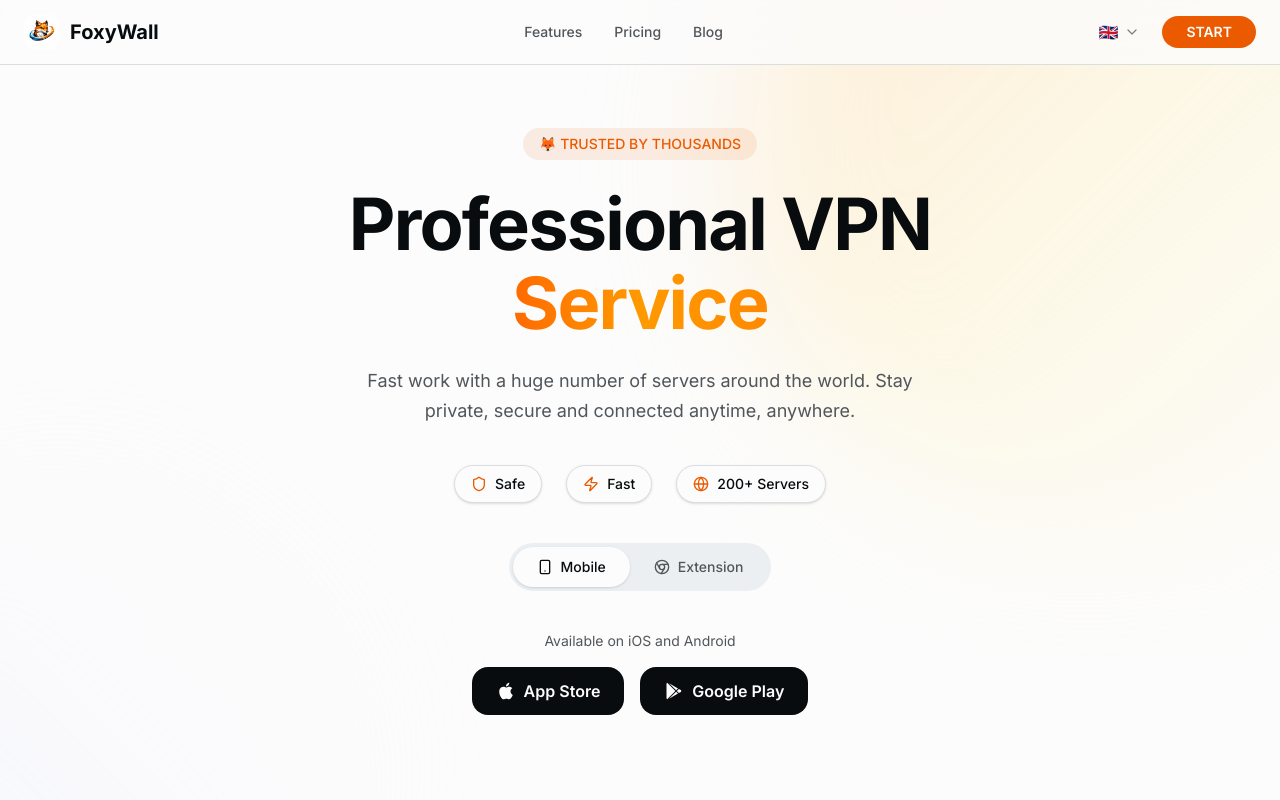
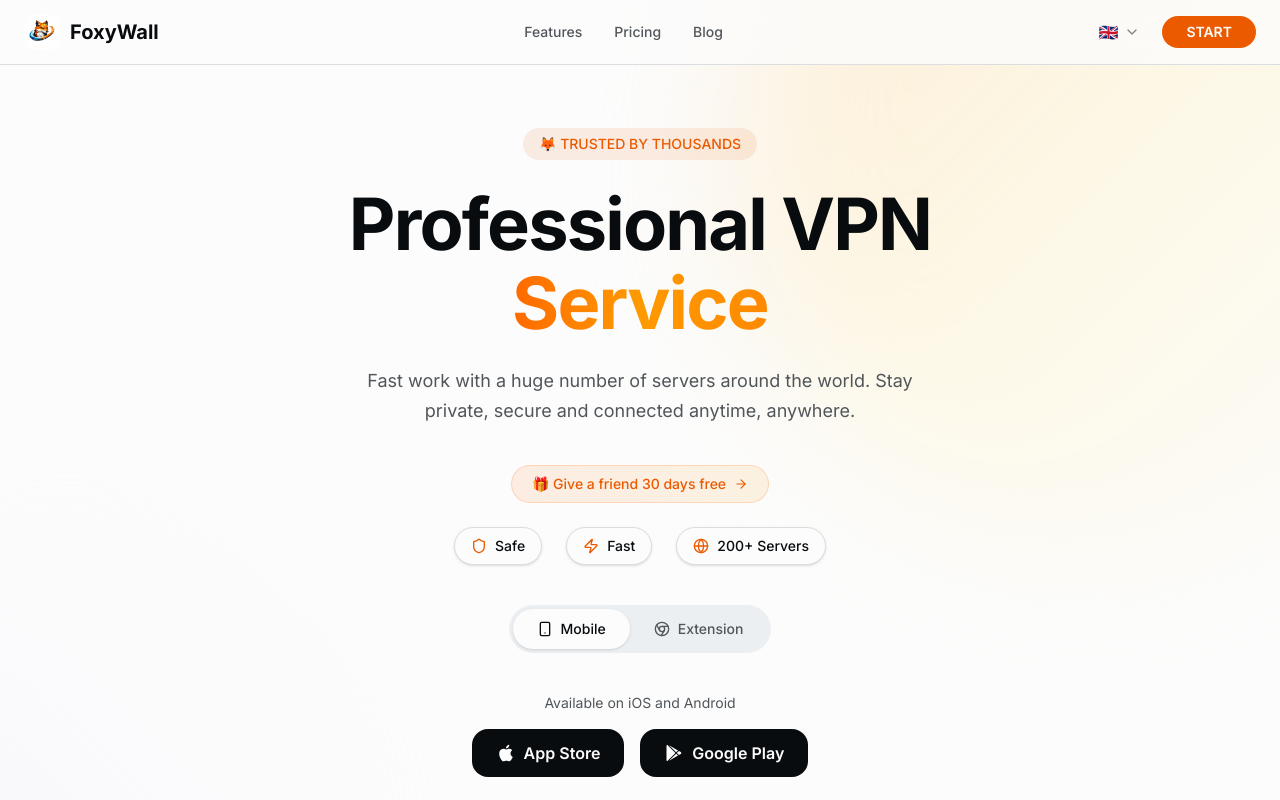
Before and after one commit to AAAxis/foxywall-web, a Next.js app: page / in a window 1280 px wide. Shown: the top 800 px of the page. Built offline with nearby package versions, Linux system fonts and the light colour scheme.

Commit message:
feat: add referral banner on homepage

```diff
--- a/components/hero.tsx
+++ b/components/hero.tsx
@@ -57,6 +57,20 @@ export function Hero() {
           >
             {t("heroDescription")}
           </motion.p>
+
+          {/* Referral banner */}
+          <motion.div
+            initial={{ opacity: 0, y: 20 }}
+            animate={{ opacity: 1, y: 0 }}
+            transition={{ duration: 0.6, delay: 0.25 }}
+          >
+            <Link
+              href="/refer"
+              className="inline-flex items-center gap-2 bg-gradient-to-r from-orange-500/10 to-amber-500/10 border border-orange-500/20 text-primary rounded-full px-5 py-2 text-sm font-medium mb-6 hover:border-orange-500/40 transition-colors"
+            >
+              🎁 Give a friend 30 days free <ArrowRight className="w-3.5 h-3.5" />
+            </Link>
+          </motion.div>
 
           {/* Floating trust badges */}
           <motion.div
```
